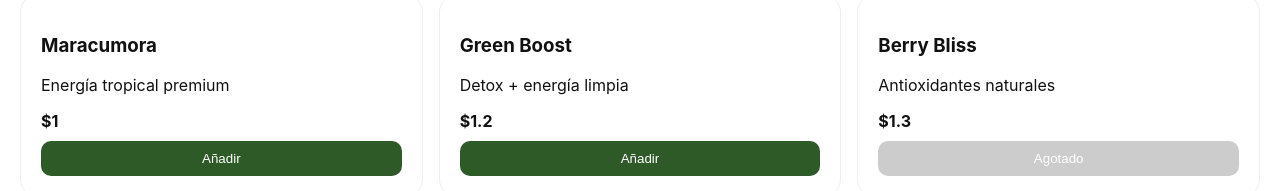
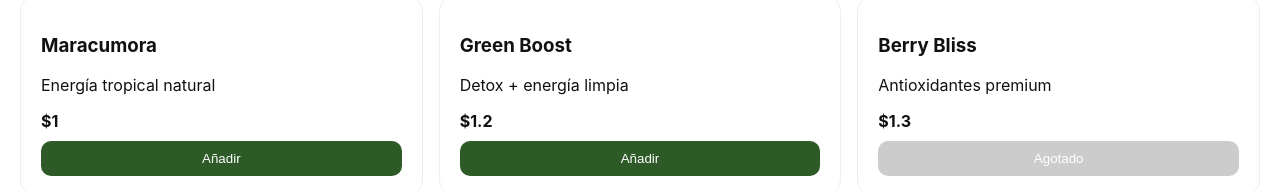
Before and after one commit to ecosbranding/quito-fresh-digital-ecosystem, a Next.js app: page / in a window 1280 px wide. Shown: the part 1055-1246 px from the top of the page. Built offline with nearby package versions, Linux system fonts and the light colour scheme.

Commit message:
Update page.tsx

```diff
--- a/app/page.tsx
+++ b/app/page.tsx
@@ -3,19 +3,23 @@
 import { useEffect, useMemo, useState } from "react";
 
 const WA = "593995849214";
-const IMG = "/1000786698.png"; // 👈 debe estar en /public
 const HERO_IMG = "https://i.postimg.cc/mD4X574X/Preview-WhatsApp-Quito-Fresh.jpg";
+const LOGO = "/1000786698.png";
 
 export default function QuitoFresh() {
   const [cart, setCart] = useState([]);
   const [open, setOpen] = useState(false);
 
   /* =========================
-     📊 SAFE TRACKING (NO BREAK BUILD)
+     📊 META PIXEL SAFE TRACK
   ========================== */
   const track = (event, data = {}) => {
-    if (typeof window !== "undefined" && window.fbq) {
-      window.fbq("track", event, data);
+    try {
+      if (typeof window !== "undefined" && window.fbq) {
+        window.fbq("track", event, data);
+      }
+    } catch (err) {
+      // evita romper producción
     }
   };
 
@@ -27,13 +31,13 @@ export default function QuitoFresh() {
      🧠 PRODUCTS
   ========================== */
   const products = [
-    { id: 1, name: "Maracumora", price: 1, desc: "Energía tropical premium", available: true },
+    { id: 1, name: "Maracumora", price: 1, desc: "Energía tropical natural", available: true },
     { id: 2, name: "Green Boost", price: 1.2, desc: "Detox + energía limpia", available: true },
-    { id: 3, name: "Berry Bliss", price: 1.3, desc: "Antioxidantes naturales", available: false },
+    { id: 3, name: "Berry Bliss", price: 1.3, desc: "Antioxidantes premium", available: false },
   ];
 
   /* =========================
-     🛒 CART SAFE LOGIC
+     🛒 CART LOGIC
   ========================== */
   const add = (p) => {
     if (!p.available) return;
@@ -63,7 +67,7 @@ export default function QuitoFresh() {
   );
 
   /* =========================
-     📲 WHATSAPP SAFE (NO SSR ERRORS)
+     📲 WHATSAPP SAFE
   ========================== */
   const checkout = () => {
     track("InitiateCheckout", {
@@ -94,7 +98,7 @@ ${items}
     <div className="page">
 
       {/* =========================
-          🧠 HERO (APPLE STYLE)
+          🧠 HERO
       ========================== */}
       <section className="hero">
         <div className="overlay" />
@@ -188,7 +192,7 @@ ${items}
       )}
 
       {/* =========================
-          🎨 SAFE STYLES
+          🎨 STYLES
       ========================== */}
       <style jsx>{`
         .page {
@@ -197,7 +201,6 @@ ${items}
           color: #111;
         }
 
-        /* HERO */
         .hero {
           height: 100vh;
           display: flex;
@@ -263,7 +266,6 @@ ${items}
           filter: drop-shadow(0 40px 60px rgba(0,0,0,.15));
         }
 
-        /* TRUST */
         .trust {
           display: grid;
           grid-template-columns: repeat(3, 1fr);
@@ -272,7 +274,6 @@ ${items}
           font-weight: 600;
         }
 
-        /* PRODUCTS */
         .products {
           padding: 80px 20px;
         }
@@ -304,7 +305,6 @@ ${items}
           background: #ccc;
         }
 
-        /* SCARCITY */
         .scarcity {
           text-align: center;
           padding: 40px 20px;
@@ -312,7 +312,6 @@ ${items}
           font-weight: 600;
         }
 
-        /* CART */
         .cart {
           position: fixed;
           right: 0;
```
